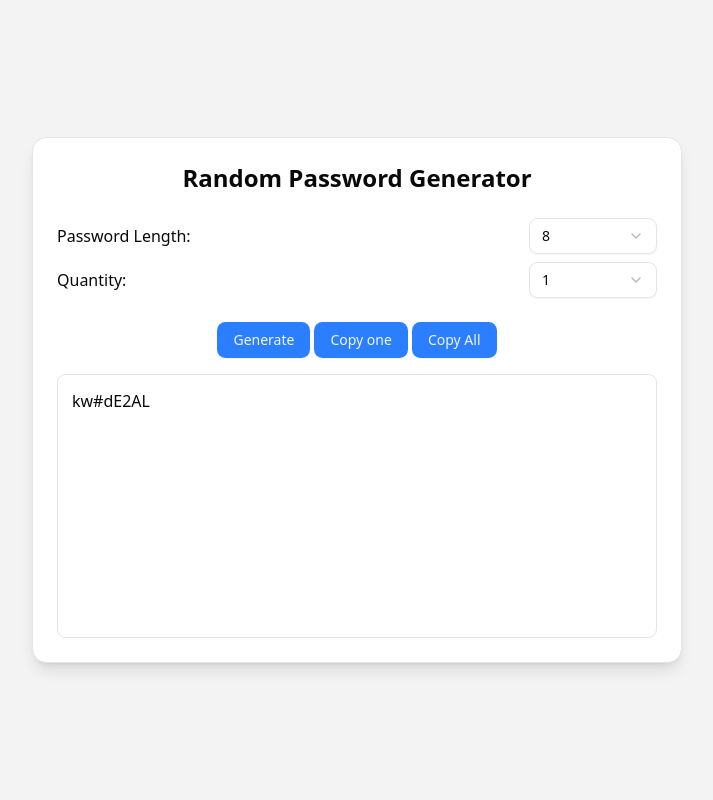
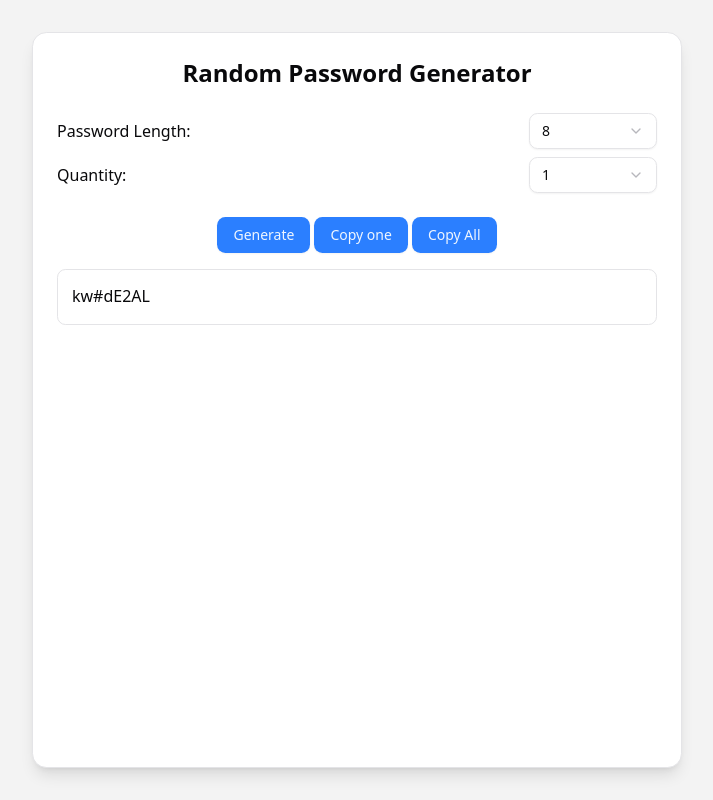
Before and after one commit to teerakanotk/rdp, a Next.js app: page / in a window 1280 px wide. Shown: the whole page, without its empty margins (283-996 px from the left). Built offline with nearby package versions, Linux system fonts and the light colour scheme.

Commit message:
style: replace items-center with py-8 for layout adjustment

```diff
--- a/app/page.jsx
+++ b/app/page.jsx
@@ -58,7 +58,7 @@ export default function HomePage() {
   }, [quantity, passLength]);
 
   return (
-    <div className="min-h-screen flex justify-center items-center bg-accent-foreground/5">
+    <div className="min-h-screen flex justify-center py-8 bg-accent-foreground/5">
       <Card className="w-[350px] md:w-[650px] shadow-lg">
         <CardHeader className="flex justify-center items-center">
           <CardTitle className="text-2xl font-bold text-center">
@@ -131,7 +131,7 @@ export default function HomePage() {
             <CopyAllButton password={password} />
           </div>
 
-          <ScrollArea className="h-66 w-full p-2 border rounded-md overflow-auto">
+          <ScrollArea className="min-h-14 max-h-90 w-full p-2 border rounded-md overflow-auto">
             {password.map((password, index) => (
               <p
                 key={index}
```
